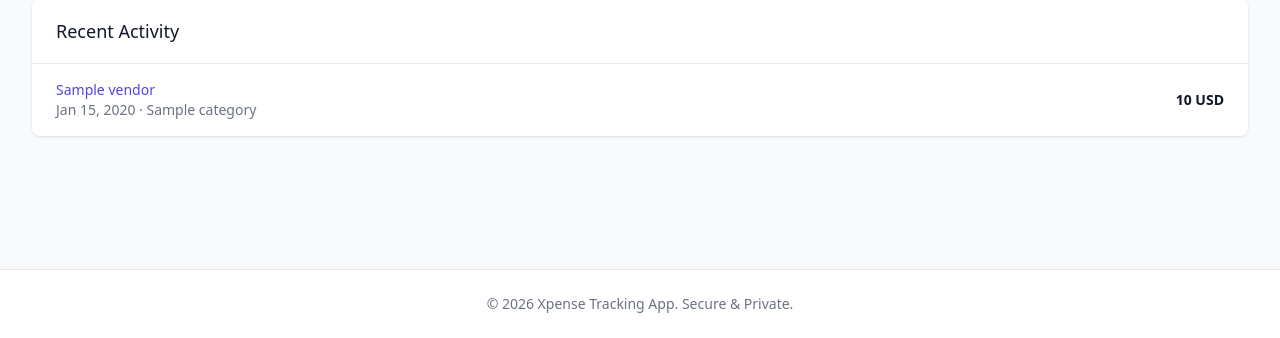
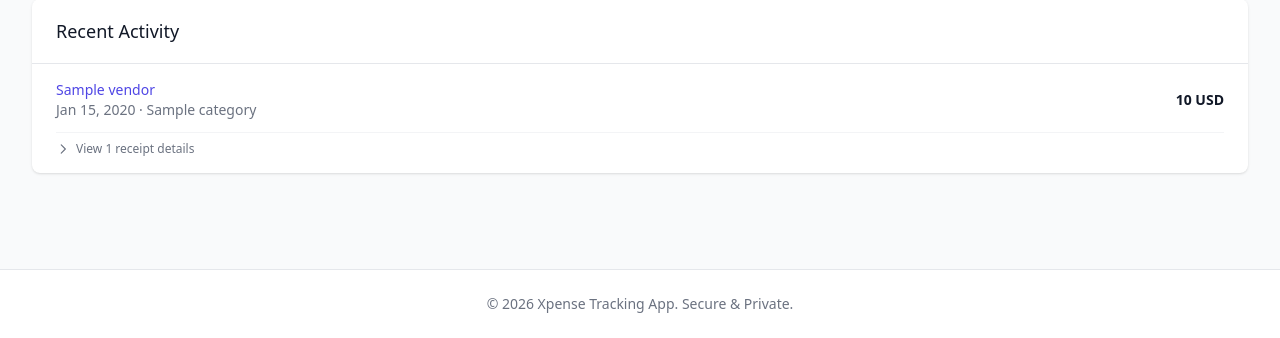
Before and after one commit to githubphadnis/xta, a FastAPI app: template app/templates/dashboard.html in a window 1280 px wide. Shown: the part 462-800 px from the top of the page. Run offline with FastAPI, Linux system fonts and the light colour scheme; the template is opened without the code that fills it: most values are stand-ins (such as "Sample title", 1, 10 or a date in 2020); parts of the project's set-up code (start-up, migrations or seed data) failed here and were passed over; some libraries are stand-ins or nearby versions.

Commit message:
ui: implement accordion for receipt_details in dashboard list

```diff
--- a/app/templates/dashboard.html
+++ b/app/templates/dashboard.html
@@ -59,7 +59,9 @@
                 <ul role="list" class="divide-y divide-gray-200">
                     {% if recent_expenses %}
                         {% for expense in recent_expenses %}
-                    <li class="px-4 py-4 sm:px-6 hover:bg-gray-50 flex items-center justify-between">
+                        <li class="px-4 py-4 sm:px-6 hover:bg-gray-50 flex flex-col transition-colors">
+
+                            <div class="flex items-center justify-between w-full">
                                 <div class="flex flex-col">
                                     <span class="text-sm font-medium text-indigo-600">{{ expense.vendor }}</span>
                                     <span class="text-sm text-gray-500">{{ expense.date.strftime('%b %d, %Y') }} &middot; {{ expense.category }}</span>
@@ -67,6 +69,39 @@
                                 <div class="text-sm font-semibold text-gray-900">
                                     {{ expense.amount }} {{ expense.currency }}
                                 </div>
+                            </div>
+
+                            {% if expense.items %}
+                            <div class="mt-3 w-full border-t border-gray-100 pt-2">
+                                <details class="group">
+                                    <summary class="cursor-pointer text-xs font-medium text-gray-500 hover:text-indigo-600 list-none flex items-center">
+                                        <svg class="mr-1.5 h-3.5 w-3.5 transform transition-transform group-open:rotate-90" fill="none" viewBox="0 0 24 24" stroke="currentColor">
+                                            <path stroke-linecap="round" stroke-linejoin="round" stroke-width="2" d="M9 5l7 7-7 7" />
+                                        </svg>
+                                        View {{ expense.items|length }} receipt details
+                                    </summary>
+
+                                    <div class="mt-3 pl-5 pr-2 pb-2">
+                                        <div class="flow-root">
+                                            <ul role="list" class="-my-2 divide-y divide-gray-100">
+                                                {% for item in expense.items %}
+                                                <li class="flex items-center justify-between py-2">
+                                                    <div class="flex flex-col">
+                                                        <p class="text-sm font-medium text-gray-700">{{ item.name }}</p>
+                                                        <p class="text-xs text-gray-500">Qty: {{ item.quantity }}</p>
+                                                    </div>
+                                                    <div class="text-sm text-gray-600">
+                                                        {{ "%.2f"|format(item.price) }} {{ expense.currency }}
+                                                    </div>
+                                                </li>
+                                                {% endfor %}
+                                            </ul>
+                                        </div>
+                                    </div>
+                                </details>
+                            </div>
+                            {% endif %}
+
                         </li>
                         {% endfor %}
                     {% else %}
```
Lines whose indentation alone changed are shown as unchanged.
